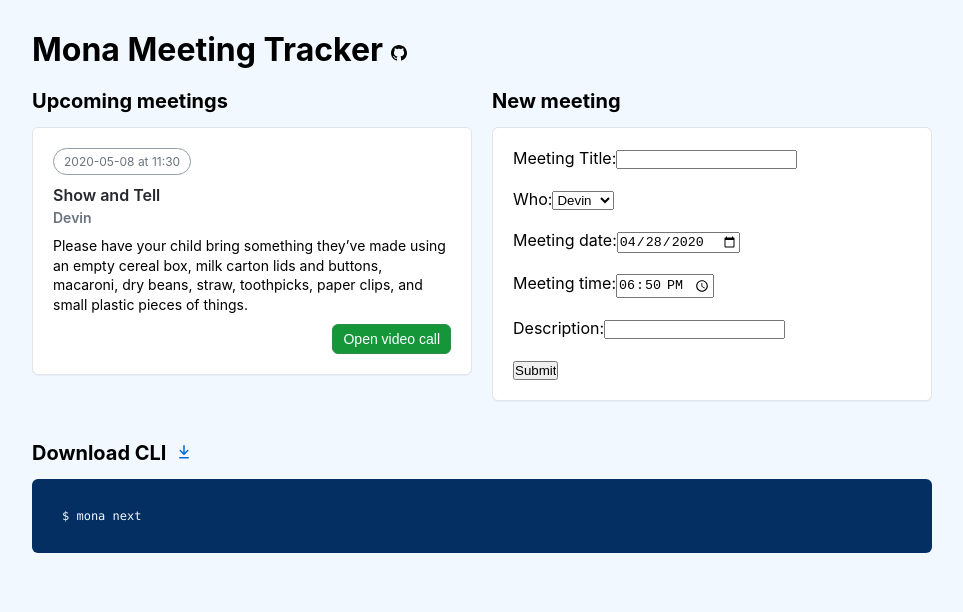
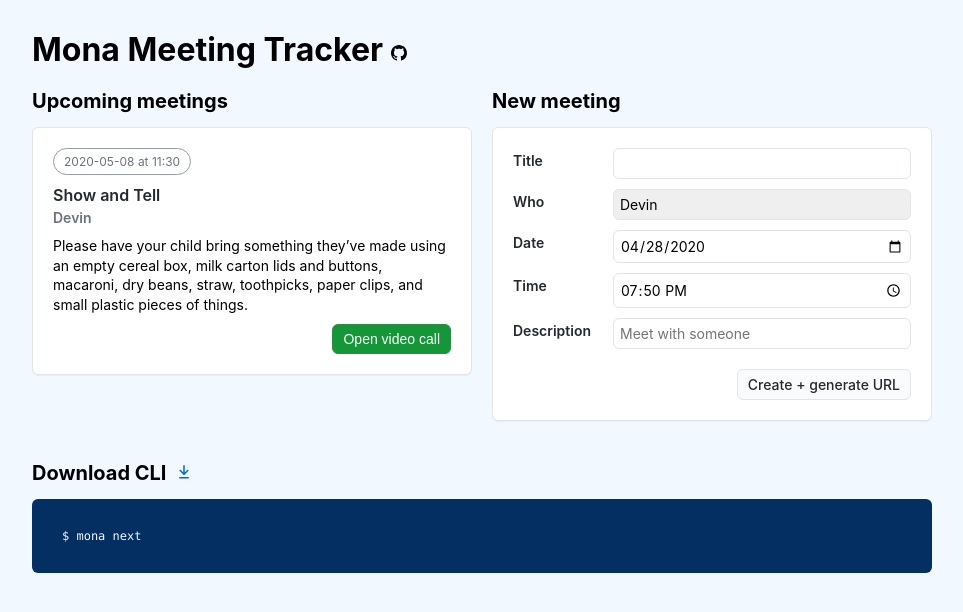
Before and after one commit to jaclynj/monalisa-virtual-meeting-demo, a Next.js app: page / in a window 1280 px wide. Shown: the top 612 px of the page, without its empty margins (158-1121 px from the left). Built offline with nearby package versions, Linux system fonts and the light colour scheme; no server answers.

Commit message:
more form style changes

```diff
--- a/components/MeetingForm.js
+++ b/components/MeetingForm.js
@@ -30,7 +30,7 @@ export class MeetingForm extends React.Component {
     who: 'Devin',
     meetingTitle: '',
     meetingDate: formatDate(Date.now()),
-    meetingTime: formatTime(Date.now()),
+    meetingTime: formatTime(Date.now() + 3600000),
     description: ''
   };
   handleInputChange = (event) => {
@@ -54,50 +54,46 @@ export class MeetingForm extends React.Component {
         <h2>New meeting</h2>
         <form className="box" onSubmit={this.handleSubmit} >
           <label>
-            Meeting Title:
+          <span className="label">Title</span>
               <input
               name="meetingTitle"
               type="text"
               value={this.state.meetingTitle}
               onChange={this.handleInputChange} />
           </label>
-          <br />
           <label>
-            <span className="label">Who:</span>
+            <span className="label">Who</span>
               <select name="who" onChange={this.handleInputChange}>
               <option value="Devin">Devin</option>
               <option value="Allison">Allison</option>
             </select>
           </label>
-          <br />
           <label>
-            Meeting date:
+          <span className="label">Date</span>
               <input
               name="meetingDate"
               type="date"
               value={this.state.meetingDate}
               onChange={this.handleInputChange} />
           </label>
-          <br />
           <label>
-            Meeting time:
+          <span className="label">Time</span>
               <input
               name="meetingTime"
               type="time"
               value={this.state.meetingTime}
               onChange={this.handleInputChange} />
           </label>
-          <br />
           <label>
-            Description:
+            <span className="label">Description</span>
               <input
               name="description"
+              placeholder="Meet with someone"
               type="text"
               value={this.state.description}
               onChange={this.handleInputChange} />
           </label>
-          <br />
-          <input type="submit" value="Submit" />
+          <input type="submit" value="Create + generate URL" />
         </form>
       </div>
     </>
--- a/components/style.css
+++ b/components/style.css
@@ -96,7 +96,7 @@ h2 {
   margin-bottom: 10px;
 }
 
-button {
+button, input[type="submit"] {
   padding: 6px 10px;
   border-radius: 6px;
   font-size: 14px;
@@ -121,5 +121,36 @@ button {
 }
 
 label {
-  display: block;
+  display: flex;
+  margin-bottom: 10px;
 }
+
+.label {
+  min-width: 100px;
+  display: inline-block;
+  font-size: 14px;
+  font-weight: 600;
+  color: #24292E;
+  margin-top: 4px;
+}
+
+input, select {
+  -webkit-appearance: none;
+  -moz-appearance: none;
+  appearance: none;
+  flex-grow: 1;
+  padding: 6px;
+  border: 1px solid #E1E4E8;
+  border-radius: 6px;
+  font-family: -apple-system, BlinkMacSystemFont, Segoe UI, Roboto,
+  Oxygen, Ubuntu, Cantarell, Fira Sans, Droid Sans, Helvetica Neue,
+  sans-serif;
+  font-size: 14px;
+}
+
+input[type="submit"] {
+  color: #24292E;
+  background: #FAFBFC;
+  border-color: #E1E4E8;
+  margin-top:10px;
+}
```
